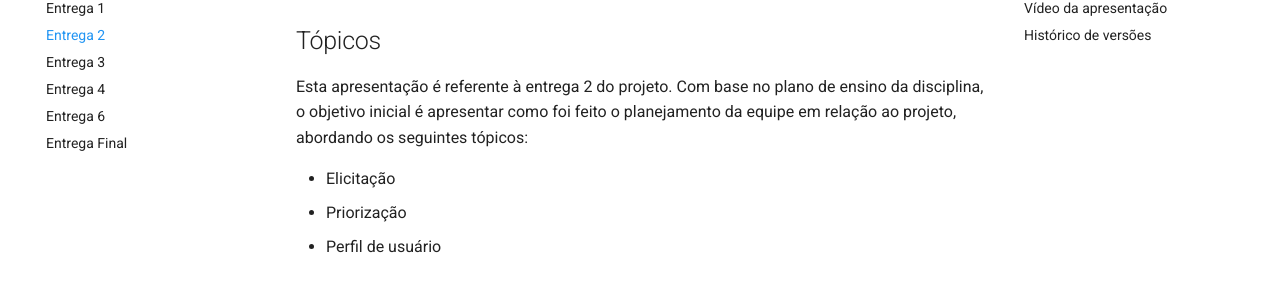
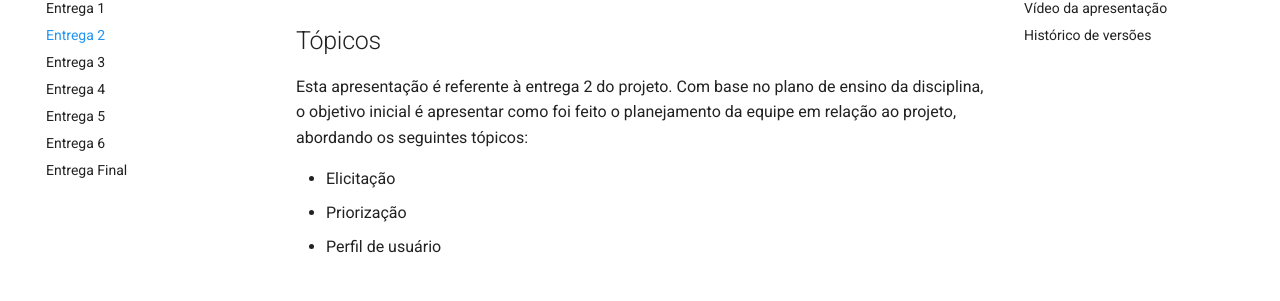
Before and after one commit to Requisitos-de-Software/2025.2-Grupo03, an MkDocs documentation site: the page built from docs/Apresentação/apresentacao2.md, in a window 1280 px wide. Shown: the part 205-506 px from the top of the page. Built offline with MkDocs 1.6.1 and Material for MkDocs 9.7.7, drawn with Linux system fonts in a browser that asks for light colours; comment, search, counter and statistics services are not loaded.

Commit message:
Update mkdocs.yml

```diff
--- a/mkdocs.yml
+++ b/mkdocs.yml
@@ -57,6 +57,7 @@ nav:
       - Entrega 2: Apresentação/apresentacao2.md
       - Entrega 3: Apresentação/apresentacao3.md
       - Entrega 4: Apresentação/apresentacao4.md
+      - Entrega 5: Apresentação/apresentacao5.md
       - Entrega 6: Apresentação/apresentacao6.md
       - Entrega Final: Apresentação/entrega_final.md
   - Planejamento:
```
